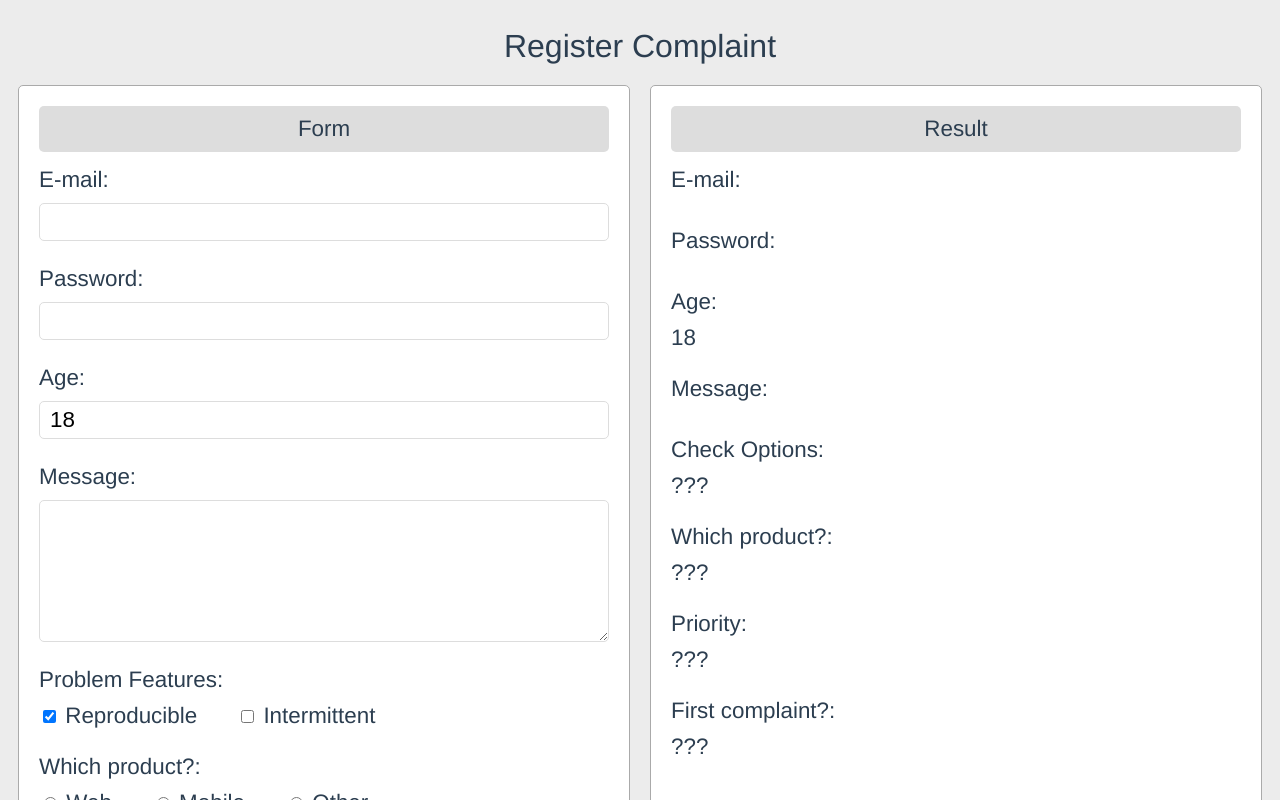
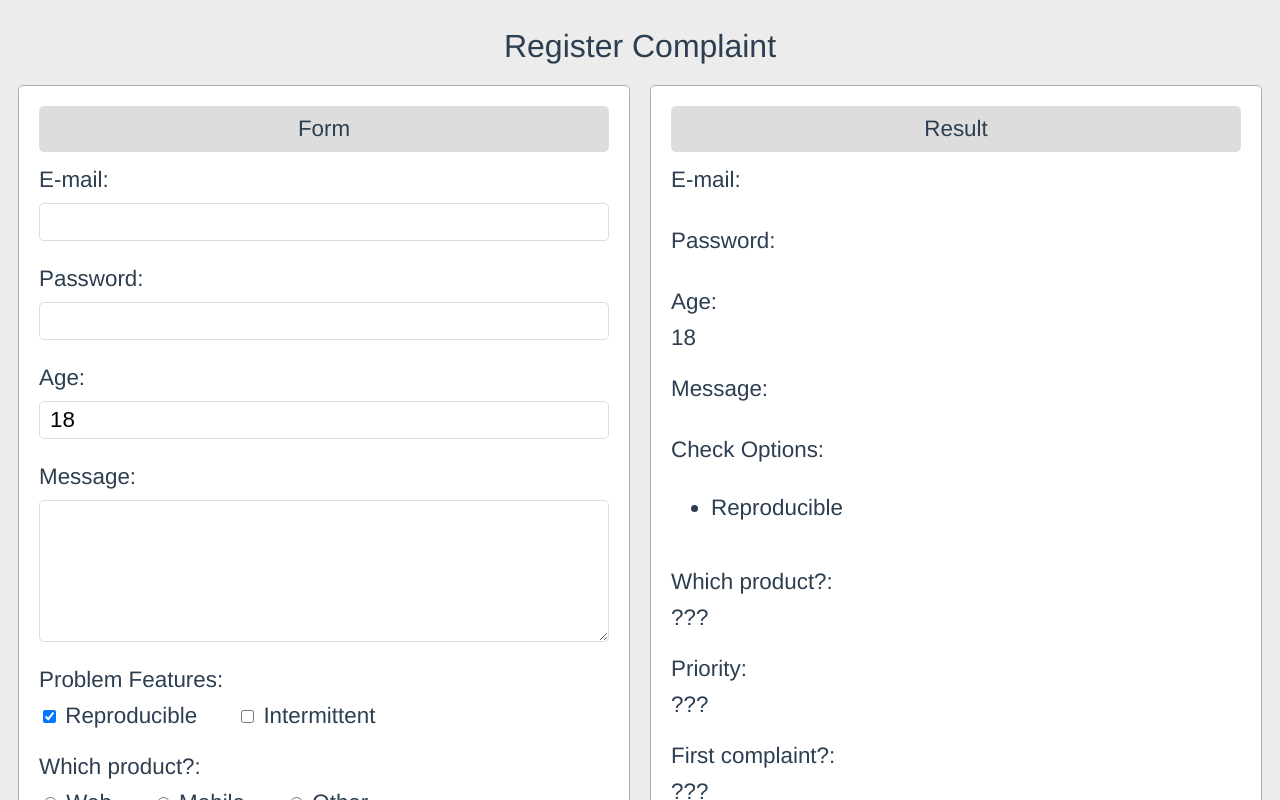
Before and after one commit to ecpieritz/complaint-form, a Vue app: page / in a window 1280 px wide. Both pictures are taken after a click on the checkbox 49 px from the left and 716 px from the top of the page. Shown: the top 800 px of the page. Built offline with nearby package versions, Linux system fonts and the light colour scheme.

Commit message:
Treated checkbox type inputs

```diff
--- a/src/App.vue
+++ b/src/App.vue
@@ -17,8 +17,8 @@
 					<textarea name="" cols="30" rows="5" v-model.lazy.trim="message"></textarea>
 				</Rotulo>
 				<Rotulo nome="Problem Features">
-					<span class="mr-4"><input type="checkbox" value="reproduzivel"> Reproducible</span>
-					<span><input type="checkbox" value="intermitente"> Intermittent</span>
+					<span class="mr-4"><input type="checkbox" value="Reproducible" v-model="features"> Reproducible</span>
+					<span><input type="checkbox" value="Intermittent" v-model="features"> Intermittent</span>
 				</Rotulo>
 				<Rotulo nome="Which product?">
 					<span class="mr-4"><input type="radio"> Web</span>
@@ -48,10 +48,14 @@
 					<span>{{user.age}}</span>
 				</Rotulo>
 				<Rotulo nome="Message">
-					<span>{{message}}</span>
+					<span style="white-space: pre;">{{message}}</span>
 				</Rotulo>
 				<Rotulo nome="Check Options">
-					<span>???</span>
+					<span>
+						<ul>
+							<li v-for="f in features" :key="f">{{f}}</li>
+						</ul>
+					</span>
 				</Rotulo>
 				<Rotulo nome="Which product?">
 					<span>???</span>
@@ -81,7 +85,8 @@ export default {
 				password: '',
 				age: 18,
 			},
-			message: ''
+			message: '',
+			features: []
 		}
 	}
 }
```
